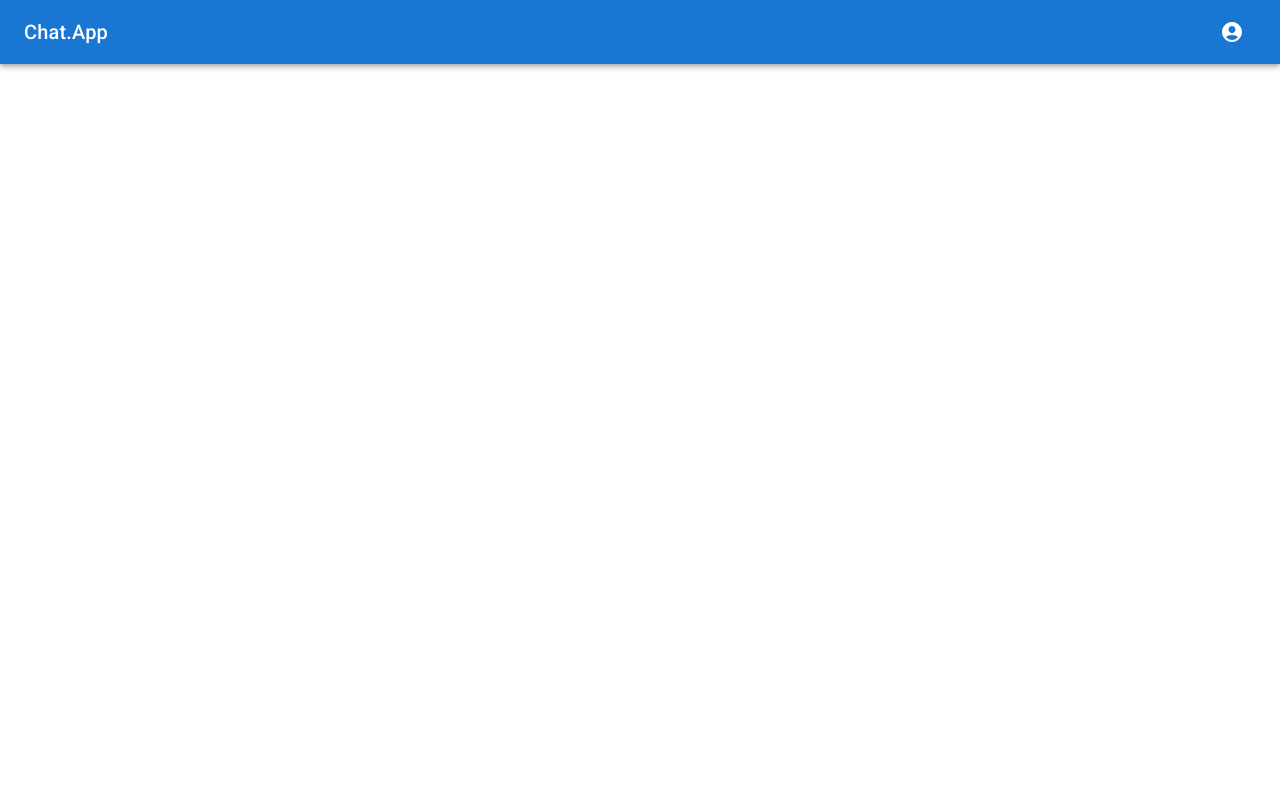
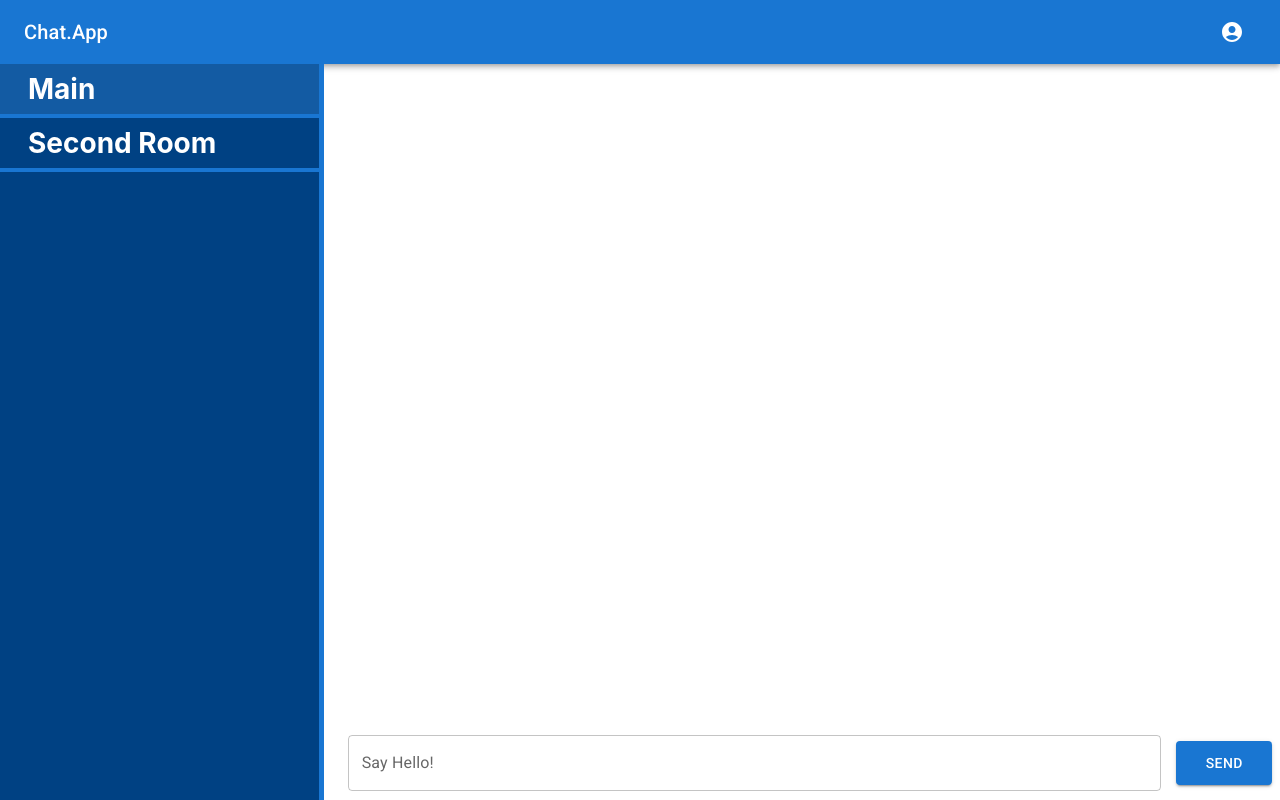
Before and after one commit to Shiloh-B/capstone-dev10, a React (Create React App) app in the folder capstone-frontend/: page /home in a window 1280 px wide. Built offline with nearby package versions, Linux system fonts and the light colour scheme.

Commit message:
ui without messages

```diff
--- a/capstone-frontend/public/index.html
+++ b/capstone-frontend/public/index.html
@@ -26,7 +26,7 @@
       work correctly both with client-side routing and a non-root public URL.
       Learn how to configure a non-root public URL by running `npm run build`.
     -->
-    <title>React App</title>
+    <title>Chat.App</title>
   </head>
   <body>
     <noscript>You need to enable JavaScript to run this app.</noscript>
--- a/capstone-frontend/src/components/home/Header.js
+++ b/capstone-frontend/src/components/home/Header.js
@@ -5,7 +5,6 @@ import { AppBar, Toolbar, Typography, IconButton, Menu, MenuItem } from '@mui/ma
 
 const Header = () => {
 
-  const settings = ['Logout'];
   const [anchorEl, setAnchorEl] = useState(null);
 
   const handleMenu = (event) => {
--- a/capstone-frontend/src/components/home/Home.js
+++ b/capstone-frontend/src/components/home/Home.js
@@ -1,10 +1,16 @@
 import React from 'react'
 import Header from './Header';
+import RoomContainer from './RoomContainer';
+import ChatContainer from './chat/ChatContainer';
 
 const Home = () => {
   return (
     <div className='landing-container'>
       <Header />
+      <div className='room-chat-container'>
+        <RoomContainer />
+        <ChatContainer />
+      </div>
     </div>
   )
 }
--- /dev/null
+++ b/capstone-frontend/src/components/home/Room.js
@@ -0,0 +1,25 @@
+import React, { useState, useEffect } from 'react'
+
+const Room = ({ roomName }) => {
+
+  const [isActive, setIsActive] = useState(false);
+
+  useEffect(() => {
+    if(roomName === 'Main') {
+      setIsActive(true);
+    }
+  }, []);
+
+  const handleRoomChange = (e) => {
+    // function that will eventually swap a room to active
+    setIsActive(true);
+  }
+
+  return (
+    <div className={isActive ? 'single-room-container active-room' : 'single-room-container'} name={roomName} onClick={handleRoomChange}>
+      <h1 className='single-room-name'>{roomName}</h1>
+    </div>
+  )
+}
+
+export default Room
--- /dev/null
+++ b/capstone-frontend/src/components/home/RoomContainer.js
@@ -0,0 +1,17 @@
+import React, { useState } from 'react'
+import Room from './Room';
+
+const RoomContainer = () => {
+
+  const [rooms, setRooms] = useState(['Main', 'Second Room']);
+
+  const roomList = rooms.map((room, key) => <Room roomName={room} key={key} />);
+
+  return (
+    <div className='room-container'>
+      {roomList}
+    </div>
+  )
+}
+
+export default RoomContainer
--- /dev/null
+++ b/capstone-frontend/src/components/home/chat/ChatContainer.js
@@ -0,0 +1,29 @@
+import { TextField, Button } from '@mui/material'
+import React, { useState } from 'react'
+
+const ChatContainer = () => {
+
+  const [message, setMessage] = useState('');
+
+  const handleMessageChange = (e) => {
+    setMessage(e.target.value);
+  }
+
+  const submitMessage = (e) => {
+    e.preventDefault();
+    console.log(message);
+  }
+
+  return (
+    <div className='chat-container'>
+      <div className='message-container'>
+      </div>
+      <form className='message-form' onSubmit={submitMessage}>
+        <TextField label='Say Hello!' variant='outlined' className='message-input' name='message' onChange={handleMessageChange} />
+        <Button variant='contained' className='submit-message-button' type='submit'>Send</Button>
+      </form>
+    </div>
+  )
+}
+
+export default ChatContainer
--- a/capstone-frontend/src/index.css
+++ b/capstone-frontend/src/index.css
@@ -16,4 +16,73 @@ code {
 
 .landing-container {
   height: 100vh;
+  display: flex;
+  flex-direction: column;
 }
+
+.room-chat-container {
+  width: 100%;
+  display: flex;
+  flex-direction: row;
+  flex: 1 1 auto;
+}
+
+/* Room Container */
+
+.room-container {
+  width: 25%;
+  height: 100%;
+  border-right: 5px solid #1976d2;
+  background-color: #004183;
+}
+
+/* Room */
+
+.single-room-container {
+  width: 100%;
+  border-bottom: 4px solid #1976d2;
+  color: white;
+  cursor: pointer;
+  transition: background-color .2s ease;
+  padding: .5em 0em;
+}
+
+.single-room-container:hover {
+  background-color: #135ba3;
+}
+
+.active-room {
+  background-color: #135ba3;
+}
+
+.single-room-name {
+  margin: .0em 0em .0em 1em;
+  font-size: 1.75em;
+}
+
+/* Chat Container */
+
+.chat-container {
+  width: 75%;
+}
+
+.message-container {
+  height: 90%;
+}
+
+.message-form {
+  height: 10%;
+  display: flex;
+  justify-content: space-around;
+  align-items: center;
+}
+
+.message-input {
+  width: 85%;
+  margin-left: 1em !important;
+}
+
+.submit-message-button {
+  width: 10%;
+  height: 60%;
+}
```
